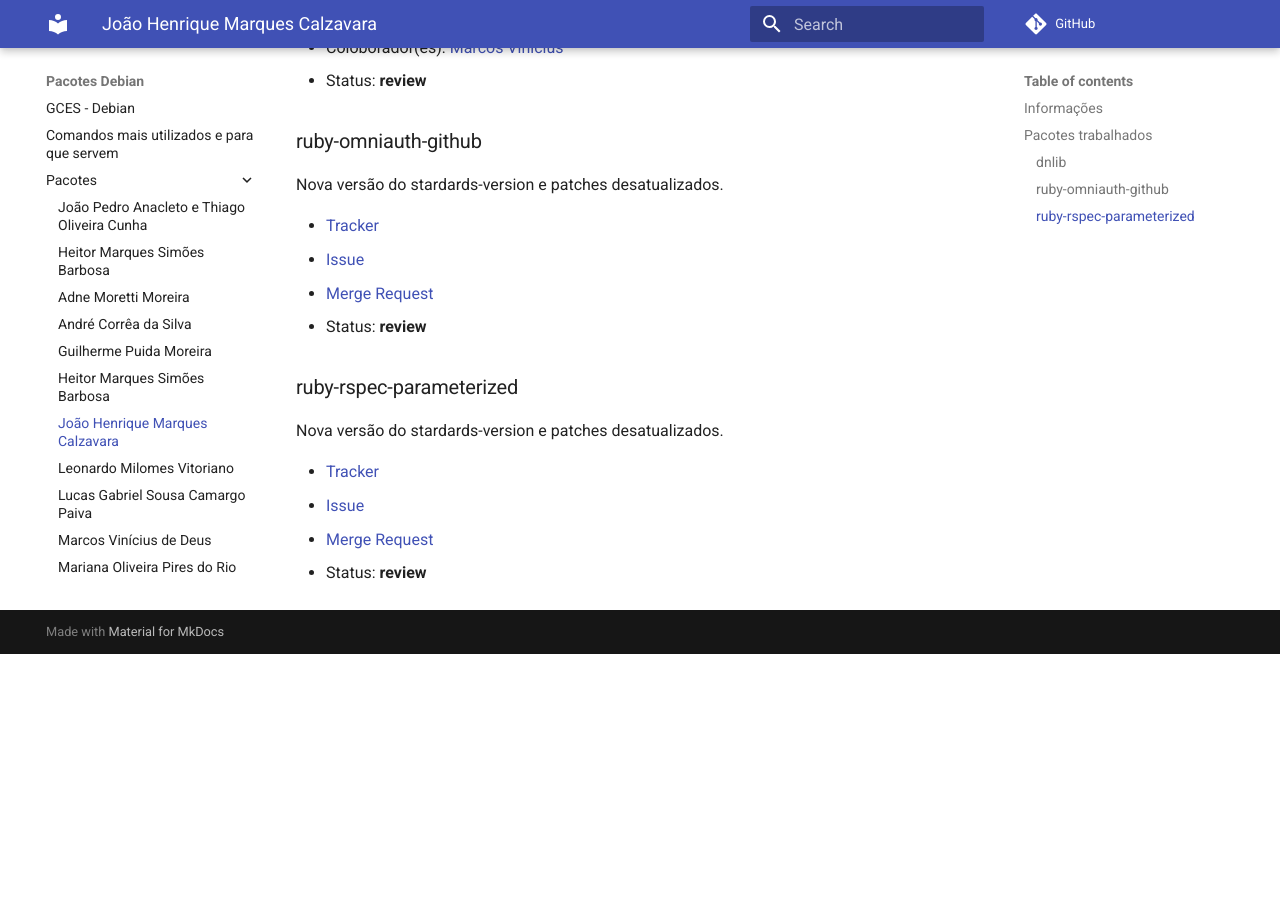
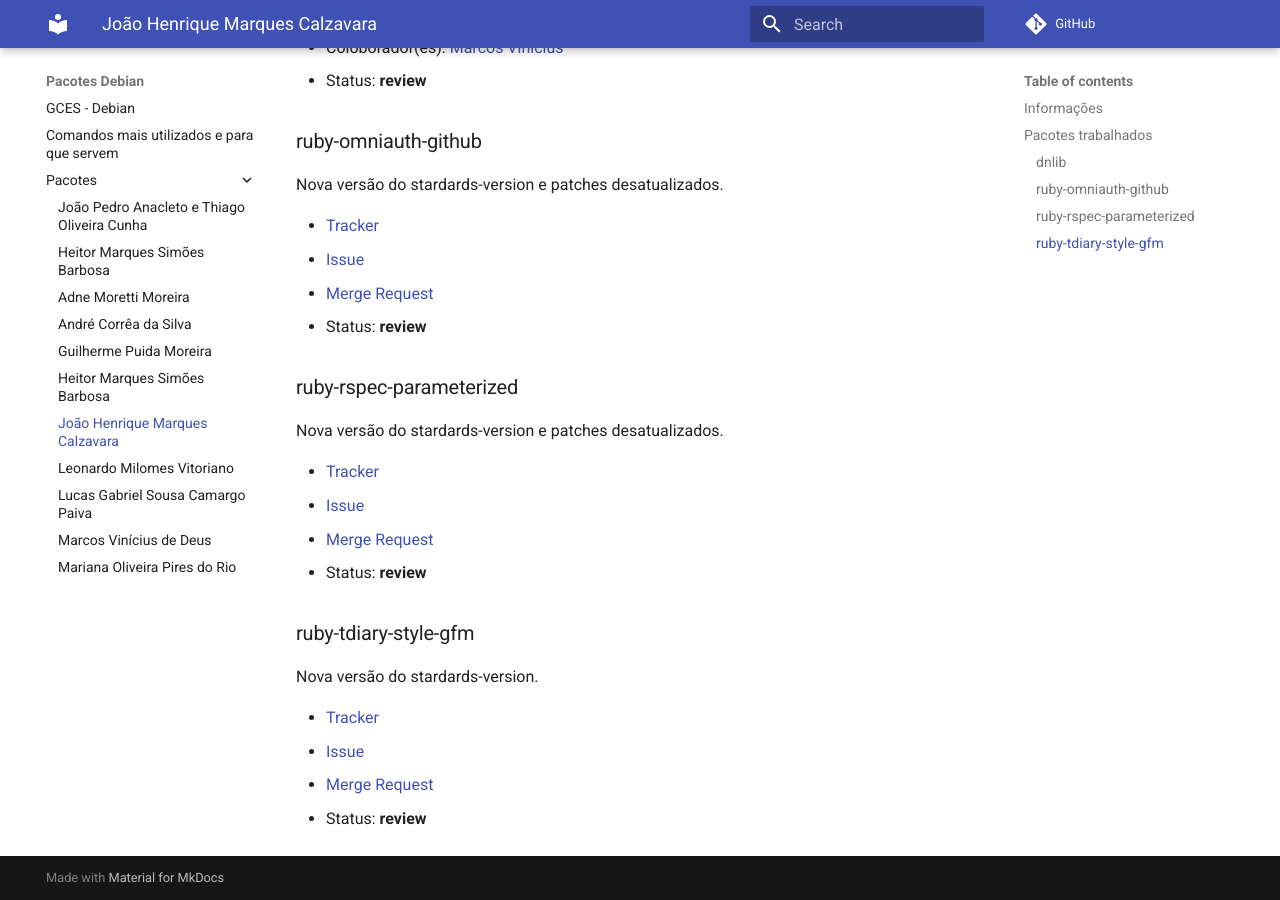
Before and after one commit to FGA-GCES/Debian_Pacotes, an MkDocs documentation site: the page built from docs/pacotes/joao-henrique-marques-calzavara.md, in a window 1280 px wide and 900 px high, scrolled down 501 px. Built offline with MkDocs 1.6.1 and Material for MkDocs 9.7.7, drawn with Linux system fonts in a browser that asks for light colours; comment, search, counter and statistics services are not loaded; before the commit the page ends 1155 px from its top, so only the background shows below that.

Commit message:
Update new package

```diff
--- a/docs/pacotes/joao-henrique-marques-calzavara.md
+++ b/docs/pacotes/joao-henrique-marques-calzavara.md
@@ -31,7 +31,16 @@
 
 Nova versão do stardards-version e patches desatualizados.
 
+- [Tracker](https://tracker.debian.org/pkg/tdiary-style-gfm)
+- [Issue](https://salsa.debian.org/debian-brasilia-team/docs/-/issues/112)
+- [Merge Request](https://salsa.debian.org/ruby-team/ruby-rspec-parameterized/-/merge_requests/1)
+- Status: **review**
+
+### ruby-tdiary-style-gfm
+
+Nova versão do stardards-version.
+
 - [Tracker](https://tracker.debian.org/pkg/ruby-rspec-parameterized)
 - [Issue](https://salsa.debian.org/debian-brasilia-team/docs/-/issues/100)
-- [Merge Request](https://salsa.debian.org/ruby-team/ruby-rspec-parameterized/-/merge_requests/1)
+- [Merge Request](https://salsa.debian.org/ruby-team/tdiary-style-gfm/-/merge_requests/1)
 - Status: **review**
```
